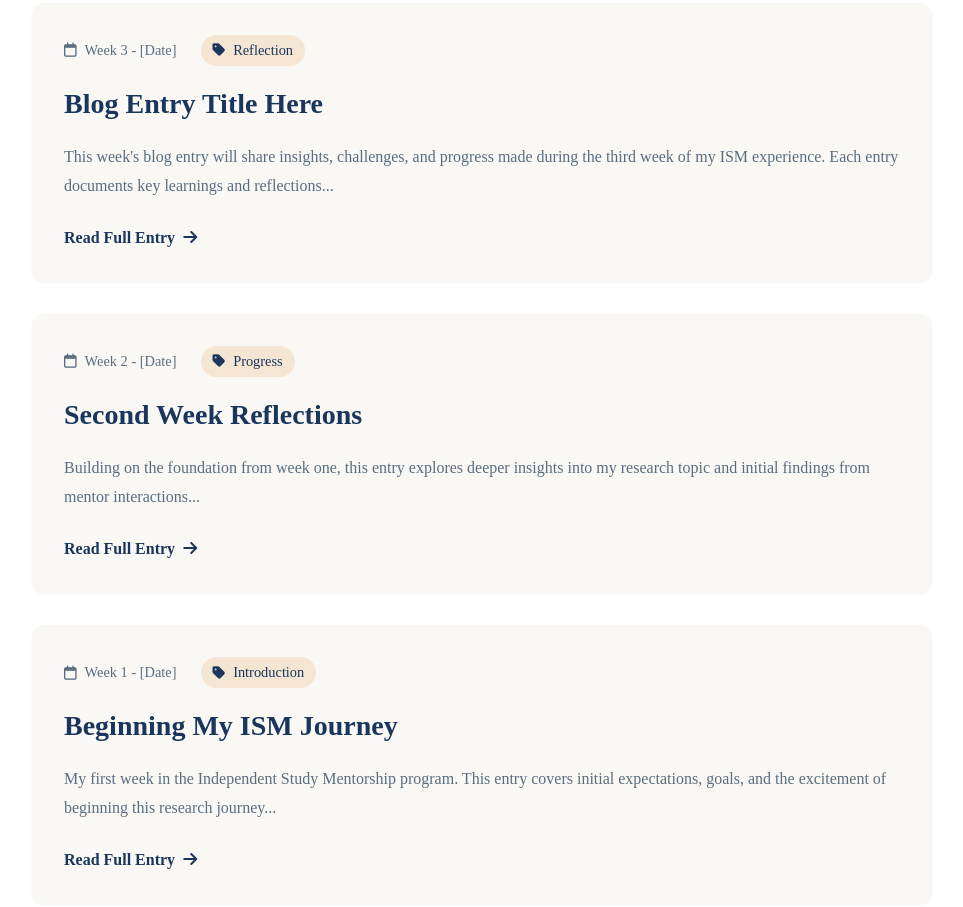
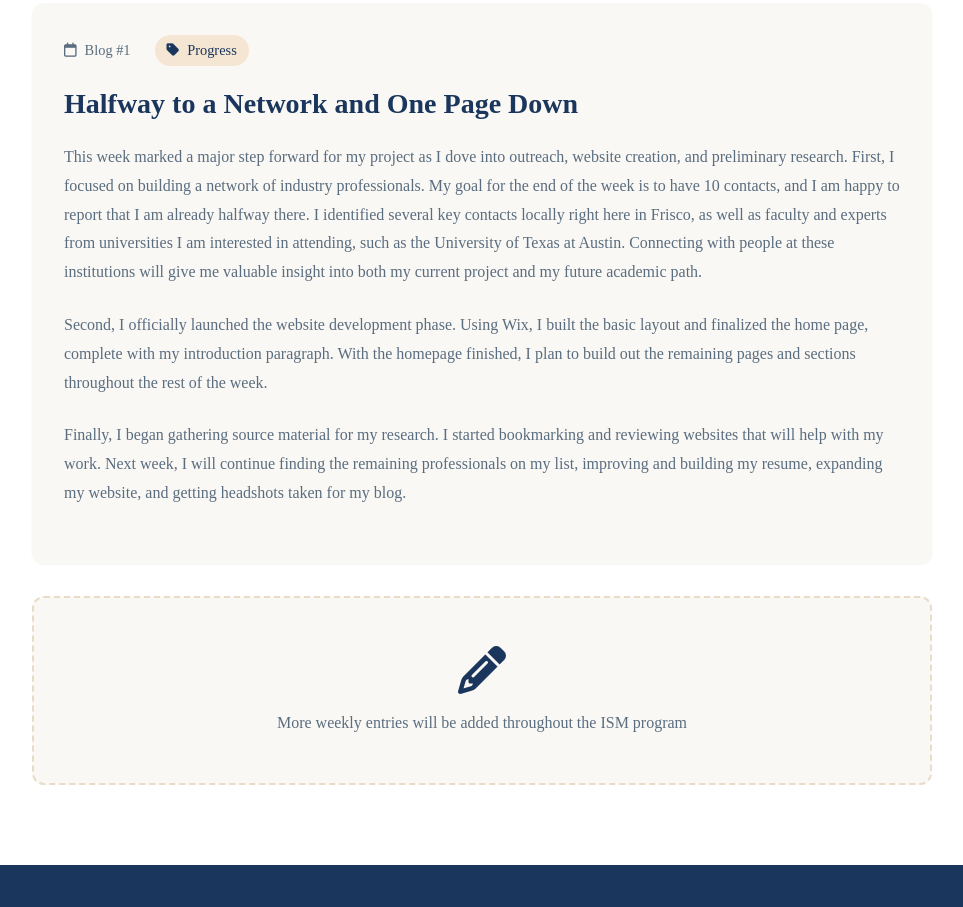
Before and after one commit to mayukhabhandaru/Mayukha-Bhandaru-s-Portfolio, a plain HTML site: page blog.html in a window 1280 px wide. Shown: the part 273-1180 px from the top of the page, without its empty margins (158-1121 px from the left). Drawn offline with Linux system fonts and the light colour scheme.

Commit message:
Add first blog entry: Halfway to a Network and One Page Down

```diff
--- a/blog.html
+++ b/blog.html
@@ -40,43 +40,20 @@
             <p class="section-subtitle">Documenting my ISM journey through weekly reflections</p>
 
             <div class="blog-feed">
-                <!-- Sample Blog Entry 3 (Most Recent) -->
+                <!-- Blog Entry #1 -->
                 <article class="blog-entry">
                     <div class="blog-meta">
-                        <span class="blog-date"><i class="far fa-calendar"></i> Week 3 - [Date]</span>
-                        <span class="blog-category"><i class="fas fa-tag"></i> Reflection</span>
-                    </div>
-                    <h3 class="blog-title">Blog Entry Title Here</h3>
-                    <div class="blog-excerpt">
-                        <p>This week's blog entry will share insights, challenges, and progress made during the third week of my ISM experience. Each entry documents key learnings and reflections...</p>
-                    </div>
-                    <a href="#" class="read-more">Read Full Entry <i class="fas fa-arrow-right"></i></a>
-                </article>
-
-                <!-- Sample Blog Entry 2 -->
-                <article class="blog-entry">
-                    <div class="blog-meta">
-                        <span class="blog-date"><i class="far fa-calendar"></i> Week 2 - [Date]</span>
+                        <span class="blog-date"><i class="far fa-calendar"></i> Blog #1</span>
                         <span class="blog-category"><i class="fas fa-tag"></i> Progress</span>
                     </div>
-                    <h3 class="blog-title">Second Week Reflections</h3>
+                    <h3 class="blog-title">Halfway to a Network and One Page Down</h3>
                     <div class="blog-excerpt">
-                        <p>Building on the foundation from week one, this entry explores deeper insights into my research topic and initial findings from mentor interactions...</p>
+                        <p>This week marked a major step forward for my project as I dove into outreach, website creation, and preliminary research. First, I focused on building a network of industry professionals. My goal for the end of the week is to have 10 contacts, and I am happy to report that I am already halfway there. I identified several key contacts locally right here in Frisco, as well as faculty and experts from universities I am interested in attending, such as the University of Texas at Austin. Connecting with people at these institutions will give me valuable insight into both my current project and my future academic path.</p>
+
+                        <p>Second, I officially launched the website development phase. Using Wix, I built the basic layout and finalized the home page, complete with my introduction paragraph. With the homepage finished, I plan to build out the remaining pages and sections throughout the rest of the week.</p>
+
+                        <p>Finally, I began gathering source material for my research. I started bookmarking and reviewing websites that will help with my work. Next week, I will continue finding the remaining professionals on my list, improving and building my resume, expanding my website, and getting headshots taken for my blog.</p>
                     </div>
-                    <a href="#" class="read-more">Read Full Entry <i class="fas fa-arrow-right"></i></a>
-                </article>
-
-                <!-- Sample Blog Entry 1 (Oldest) -->
-                <article class="blog-entry">
-                    <div class="blog-meta">
-                        <span class="blog-date"><i class="far fa-calendar"></i> Week 1 - [Date]</span>
-                        <span class="blog-category"><i class="fas fa-tag"></i> Introduction</span>
-                    </div>
-                    <h3 class="blog-title">Beginning My ISM Journey</h3>
-                    <div class="blog-excerpt">
-                        <p>My first week in the Independent Study Mentorship program. This entry covers initial expectations, goals, and the excitement of beginning this research journey...</p>
-                    </div>
-                    <a href="#" class="read-more">Read Full Entry <i class="fas fa-arrow-right"></i></a>
                 </article>
 
                 <!-- Placeholder for future entries -->
```
